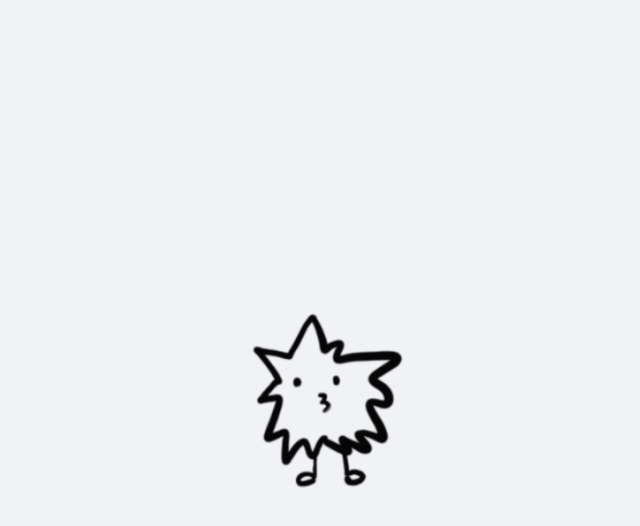
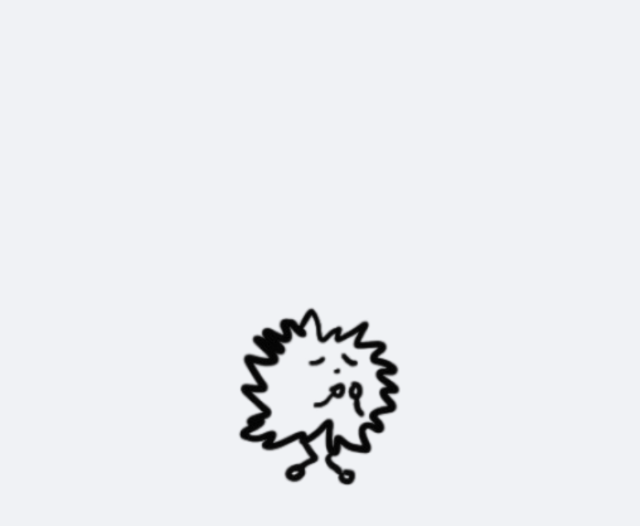
Before and after one commit to chengrui9619-lgtm/yingyingmonster, a plain HTML site: page index.html in a window 1280 px wide. Both pictures are taken after a click on the picture 640 px from the left and 398 px from the top of the page. Shown: the whole page, without its empty margins (323-963 px from the left). Drawn offline with Linux system fonts and the light colour scheme.

Commit message:
Add files via upload

```diff
--- a/index.html
+++ b/index.html
@@ -9,7 +9,7 @@
 <body>
 
     <div class="container">
-        <img id="yingying-monster" src="monster.png" alt="一只可爱的嘤嘤怪">
+        <img id="yingying-monster" src="monster_1.png" alt="一只可爱的嘤嘤怪">
     </div>
 
     <script src="script.js"></script>
--- a/script.js
+++ b/script.js
@@ -4,53 +4,50 @@ document.addEventListener('DOMContentLoaded', () => {
     // 1. 找到页面上的嘤嘤怪图片元素
     const monsterImage = document.getElementById('yingying-monster');
 
-    // 2. 创建一个包含所有音频文件名的数组
-    // 请确保这些文件名与你的实际文件匹配！
-    const audioFiles = [
-        'yingying_1.mp3',
-        'yingying_2.mp3',
-        'yingying_3.mp3'
+    // 2. 创建一个数据结构，将图片和声音文件进行配对
+    const monsterPairs = [
+        { image: 'monster_1.png', sound: 'yingying_1.mp3' },
+        { image: 'monster_2.png', sound: 'yingying_2.mp3' },
+        { image: 'monster_3.png', sound: 'yingying_3.mp3' }
+        // 如果你有更多配对，可以在这里继续添加！
     ];
 
-    // 基础音量设置 (可以根据需要调整)
+    // 基础音量设置
     const baseVolume = 0.8;
 
     /**
-     * 函数：从音频文件名数组中随机选择一个文件
-     * @returns {string} 随机选择的音频文件名
+     * 函数：从配对数组中随机选择一组图片和声音
+     * @returns {object} 包含 image 和 sound 属性的对象
      */
-    function getRandomAudioFile() {
-        // 计算数组的长度
-        const arrayLength = audioFiles.length;
-
-        // 生成一个介于 0 (包含) 和 arrayLength (不包含) 之间的随机整数
+    function getRandomMonsterPair() {
+        const arrayLength = monsterPairs.length;
+        // 生成一个介于 0 到 arrayLength-1 的随机整数
         const randomIndex = Math.floor(Math.random() * arrayLength);
 
-        // 返回随机选择的文件名
-        return audioFiles[randomIndex];
+        // 返回随机选择的配对对象
+        return monsterPairs[randomIndex];
     }
 
 
     // 3. 为图片添加一个“点击”事件监听器
     monsterImage.addEventListener('click', () => {
 
-        // 3a. 随机选择要播放的音频文件
-        const selectedFile = getRandomAudioFile();
+        // 3a. 随机选择要展示和播放的配对
+        const selectedPair = getRandomMonsterPair();
 
-        // 3b. 创建一个新的音频对象
-        // 每次点击都创建新对象可以确保快速连击时，声音不会被中断
-        const soundEffect = new Audio(selectedFile);
+        // 3b. **更新图片：** 将图片元素的 src 属性改为随机选择的图片文件
+        monsterImage.src = selectedPair.image;
 
-        // 设置音量
+        // 3c. **播放声音：** 创建一个新的音频对象并播放
+        const soundEffect = new Audio(selectedPair.sound);
         soundEffect.volume = baseVolume;
+        soundEffect.currentTime = 0; // 确保声音从头开始
 
-        // 3c. 播放声音
         soundEffect.play().catch(error => {
-            // 捕获播放错误，例如浏览器限制自动播放
             console.log("播放声音遇到了一点小问题:", error);
         });
 
-        // 在控制台显示当前播放了哪个文件
-        console.log(`嘤嘤怪被捏了！播放了: ${selectedFile}`);
+        // 在控制台显示当前播放了哪个配对
+        console.log(`嘤嘤怪被捏了！现在是 ${selectedPair.image}，播放了 ${selectedPair.sound}`);
     });
 });
```
Also changed, not shown: monster_1.png (added), monster_2.png (added), monster_3.png (added).
